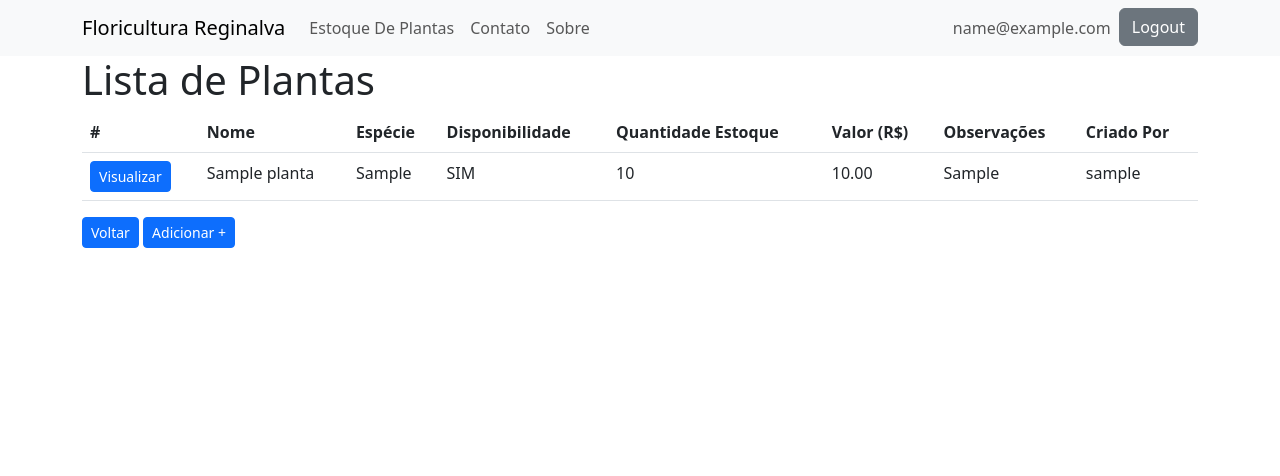
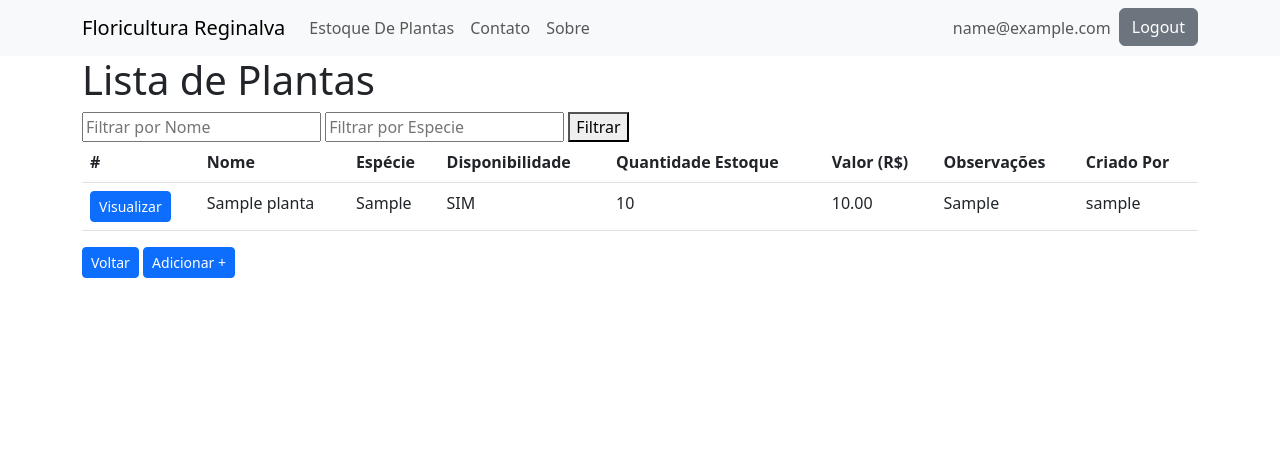
Before and after one commit to lkscomk/sistema_floricultura, a Django app: page /planta/ in a window 1280 px wide. Shown: the top 476 px of the page. Run offline with Django 4.2, Linux system fonts and the light colour scheme; a user stored in the database is signed in; tables that the repository leaves empty hold one stand-in row (values such as "Sample post").

Commit message:
implementação de filtro

```diff
--- a/plantas/templates/lista_plantas.html
+++ b/plantas/templates/lista_plantas.html
@@ -17,6 +17,11 @@
 <body>
     {% block content %}
     <h1>Lista de Plantas</h1>
+    <form method="GET" action="{% url 'lista_plantas' %}">
+        <input type="text" name="nome" placeholder="Filtrar por Nome" value="{{ filtro.nome }}">
+        <input type="text" name="especie" placeholder="Filtrar por Especie" value="{{ filtro.especie }}">
+        <button type="submit">Filtrar</button>
+    </form>
     <table class="table">
         <thead>
             <tr>
--- a/plantas/views.py
+++ b/plantas/views.py
@@ -2,6 +2,7 @@ from django.shortcuts import render, redirect, get_object_or_404
 from django.contrib.auth.decorators import login_required
 from django.contrib.auth import authenticate, login, logout
 from django.contrib.auth.models import User
+from django.db.models import Q
 from django.contrib import messages
 from .models import Plantas
 
@@ -75,8 +76,21 @@ def incluir_planta(request):
 
 @login_required #so pode acessa essa view se tiver logado
 def lista_plantas(request):
+    nome = request.GET.get('nome') if request.GET.get('nome') else ''
+    especie = request.GET.get('especie') if request.GET.get('especie') else ''
+
     plantas = Plantas.objects.all()
-    return render(request, 'lista_plantas.html', {'plantas': plantas})
+
+    if nome and especie:
+        plantas = plantas.filter(Q(nome__icontains=nome) & Q(especie__icontains=especie))
+    elif nome:
+        plantas = plantas.filter(nome__icontains=nome)
+    elif especie:
+        plantas = plantas.filter(especie__icontains=especie)
+
+    filtro = {'nome': nome, 'especie': especie}
+
+    return render(request, 'lista_plantas.html', {'plantas': plantas, 'filtro': filtro})
 
 @login_required #so pode acessa essa view se tiver logado
 def exibir_planta(request, id):
```
